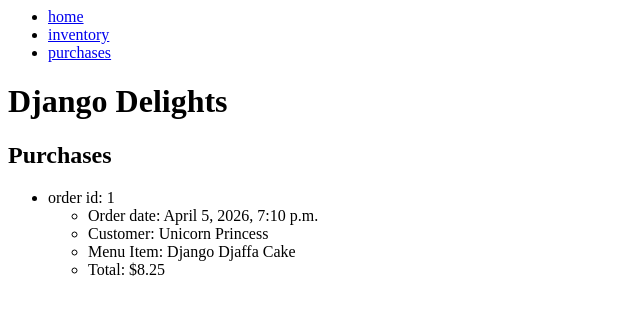
After one commit to smajewski1980/django_delights, a Django app: page /purchases/ in a window 1280 px wide. The commit adds this page. Shown: the top 315 px of the page, without its empty margins (0-640 px from the left). Run offline with Django 5.2, Linux system fonts and the light colour scheme; data comes from the database, SQL or seed files in the repository.

Commit message:
set up purchases.html to display order info

```diff
--- a/djangodelights/urls.py
+++ b/djangodelights/urls.py
@@ -21,5 +21,6 @@ from inventory import views
 urlpatterns = [
     path('admin/', admin.site.urls),
     path('', views.index, name='home'),
-    path('inventory/', views.CurrentInventory.as_view(), name='inventory')
+    path('inventory/', views.CurrentInventory.as_view(), name='inventory'),
+    path('purchases/', views.Purchases.as_view(), name='purchases')
 ]
--- a/inventory/templates/inventory/base.html
+++ b/inventory/templates/inventory/base.html
@@ -6,6 +6,9 @@
     <li>
       <a href="{% url 'inventory' %}">inventory</a>
     </li>
+    <li>
+      <a href="{% url 'purchases' %}">purchases</a>
+    </li>
   </ul>
 </nav>
 
--- a/inventory/templates/inventory/index.html
+++ b/inventory/templates/inventory/index.html
@@ -1,3 +1,3 @@
 {% extends 'inventory/base.html' %} {% block content %}
-<p>Welcome to my first Django app.</p>
+<h2>Welcome to my first Django app.</h2>
 {% endblock %}
--- a/inventory/templates/inventory/inventory.html
+++ b/inventory/templates/inventory/inventory.html
@@ -1,6 +1,6 @@
 {% extends 'inventory/base.html' %} {% block content %}
 
-<h1>Inventory</h1>
+<h2>Inventory</h2>
 
 <ul>
   {% for ingredient in object_list %}
--- /dev/null
+++ b/inventory/templates/inventory/purchases.html
@@ -0,0 +1,25 @@
+{% extends 'inventory/base.html' %} {% block content %}
+<h2>Purchases</h2>
+<ul>
+  {% for order in object_list %}
+  <li>
+    order id: {{ order.id}}
+    <ul>
+      <li>
+        <span>Order date: {{ order.order_timestamp}}</span>
+      </li>
+      <li>
+        <span>Customer: {{ order.customer_name}}</span>
+      </li>
+      <li>
+        <span>Menu Item: {{ order.menu_item_name}}</span>
+      </li>
+      <li>
+        <span>Total: ${{ order.order_total}}</span>
+      </li>
+    </ul>
+  </li>
+  {% endfor %}
+</ul>
+
+{% endblock %}
--- a/inventory/views.py
+++ b/inventory/views.py
@@ -1,6 +1,6 @@
 from django.shortcuts import render
 from django.views.generic.list import ListView
-from inventory.models import Ingredient
+from inventory.models import Ingredient, Order
 
 # Create your views here.
 
@@ -12,3 +12,8 @@ class CurrentInventory(ListView):
 
 def index(request):
     return render(request, 'inventory/index.html')
+
+
+class Purchases(ListView):
+    model = Order
+    template_name = 'inventory/purchases.html'
```
